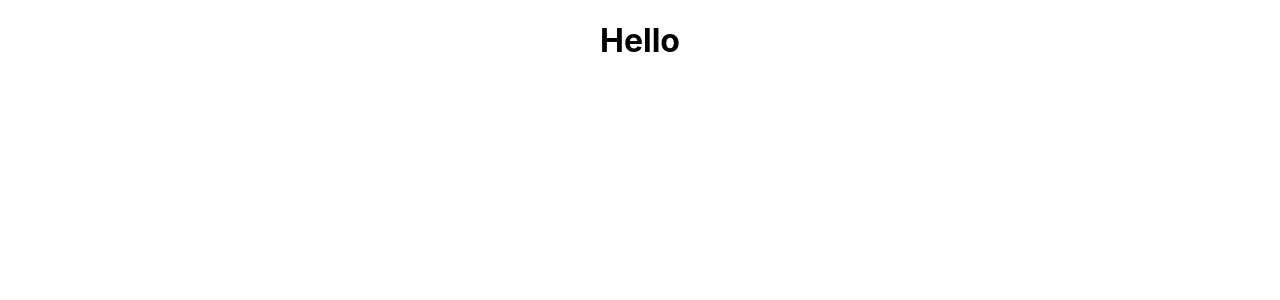
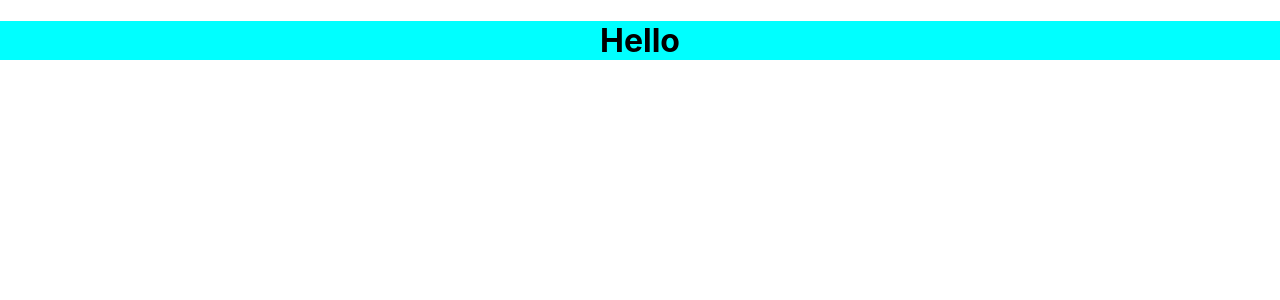
Before and after one commit to genekomarov/main, a React (Create React App) app in the folder projects/poker-calc-v2/client/app/: page / in a window 1280 px wide. Shown: the top 300 px of the page. Built offline with nearby package versions, Linux system fonts and the light colour scheme.

Commit message:
Добавили поддержку scss

```diff
--- a/projects/poker-calc-v2/client/app/package.json
+++ b/projects/poker-calc-v2/client/app/package.json
@@ -13,6 +13,7 @@
     "react": "^18.2.0",
     "react-dom": "^18.2.0",
     "react-scripts": "5.0.1",
+    "sass": "^1.69.5",
     "typescript": "^4.9.5",
     "web-vitals": "^2.1.4"
   },
--- /dev/null
+++ b/projects/poker-calc-v2/client/app/src/modules/Application/Page.module.scss
@@ -0,0 +1,3 @@
+.some {
+    background-color: aqua;
+}
--- a/projects/poker-calc-v2/client/app/src/modules/Application/Page.tsx
+++ b/projects/poker-calc-v2/client/app/src/modules/Application/Page.tsx
@@ -1,5 +1,6 @@
 import React from "react";
+import styles from '@/Application/Page.module.scss';
 
 export default function Page(): React.JSX.Element {
-    return <h1>Hello</h1>;
+    return <h1 className={styles.some}>Hello</h1>;
 }
```
Also changed, not shown: 1 other file (tests, documents, lock files or other folders).
